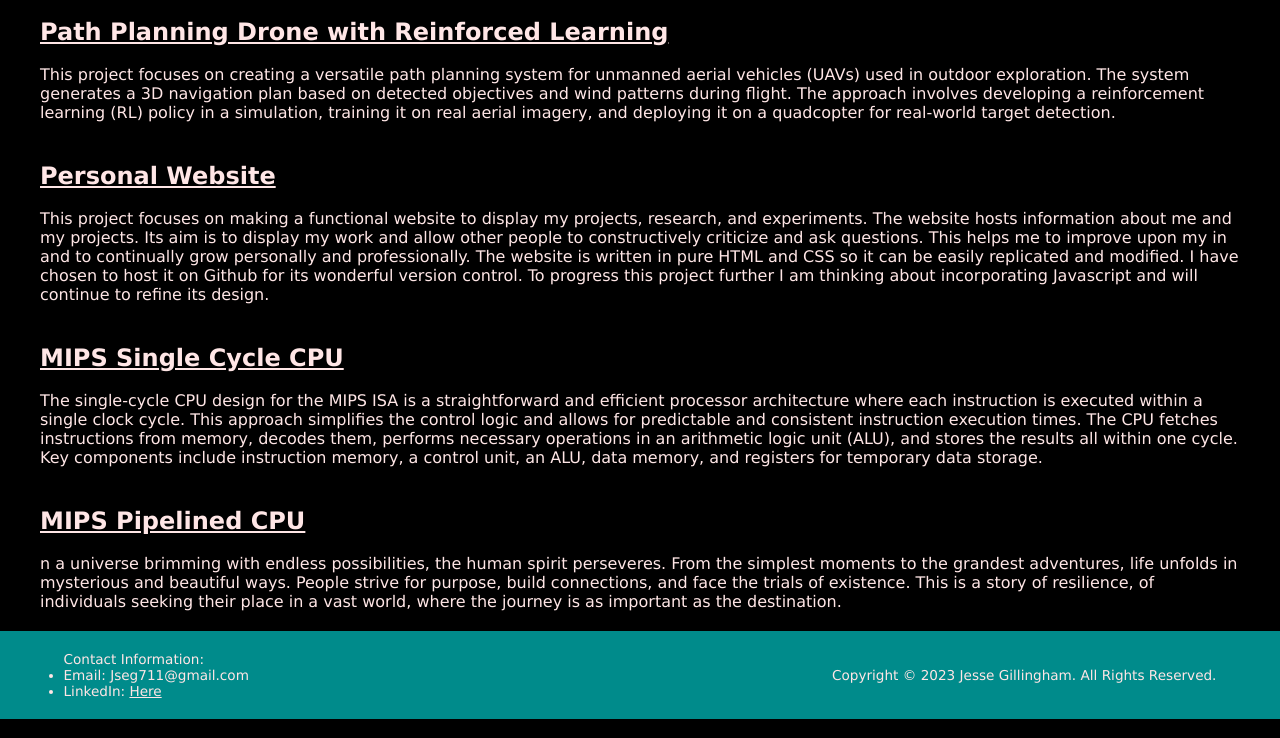
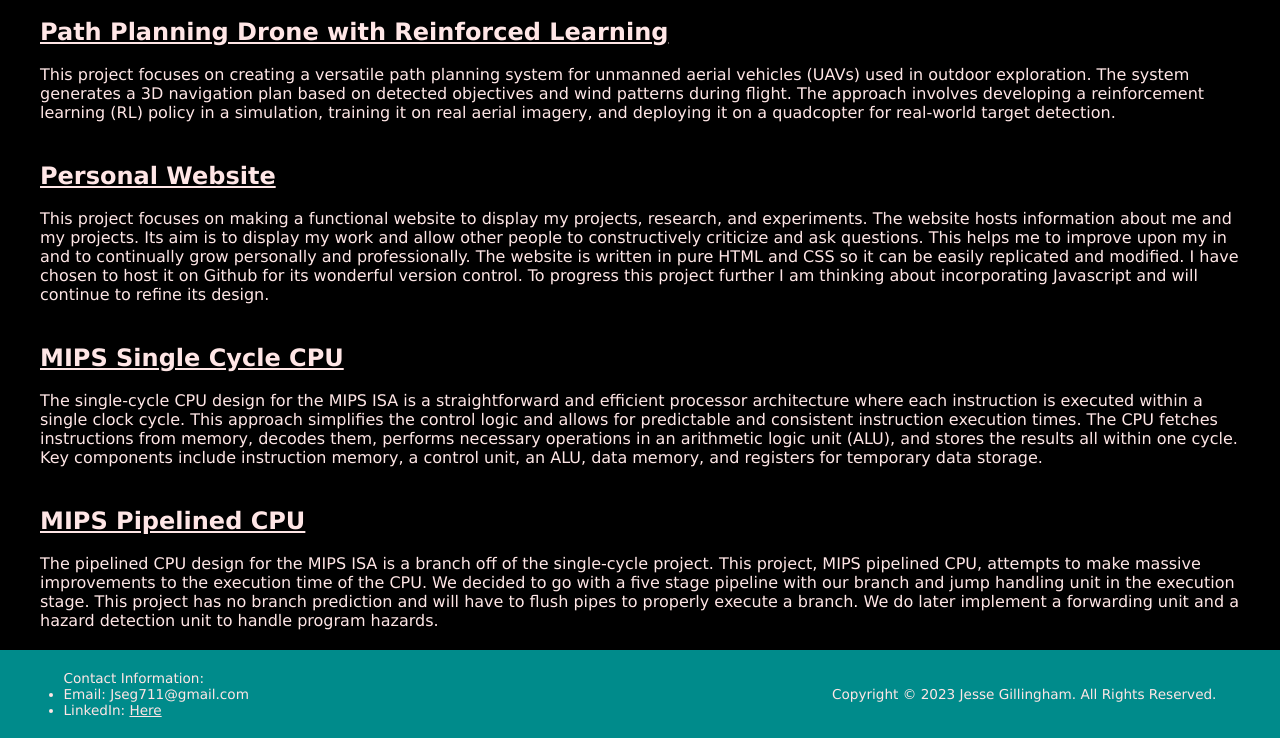
Before and after one commit to Gizmo640/Gizmo640.github.io, a plain HTML site: page Portfolio.html in a window 1280 px wide. Shown: the part 106-844 px from the top of the page. Drawn offline with Linux system fonts and the light colour scheme.

Commit message:
Added a Summary to project 4 MIPS Pipelined CPU

```diff
--- a/Portfolio.html
+++ b/Portfolio.html
@@ -45,7 +45,7 @@
 				<a href="#Project4.html"><h2>MIPS Pipelined CPU</h2></a>
 				<img src="" alt="Cover Image" style="visibility: hidden;">
 				<summary>
-					<p>n a universe brimming with endless possibilities, the human spirit perseveres. From the simplest moments to the grandest adventures, life unfolds in mysterious and beautiful ways. People strive for purpose, build connections, and face the trials of existence. This is a story of resilience, of individuals seeking their place in a vast world, where the journey is as important as the destination.</p>
+					<p>The pipelined CPU design for the MIPS ISA is a branch off of the single-cycle project. This project, MIPS pipelined CPU, attempts to make massive improvements to the execution time of the CPU. We decided to go with a five stage pipeline with our branch and jump handling unit in the execution stage. This project has no branch prediction and will have to flush pipes to properly execute a branch. We do later implement a forwarding unit and a hazard detection unit to handle program hazards.</p>
 				</summary>
 			</article>
 		</main>
```
